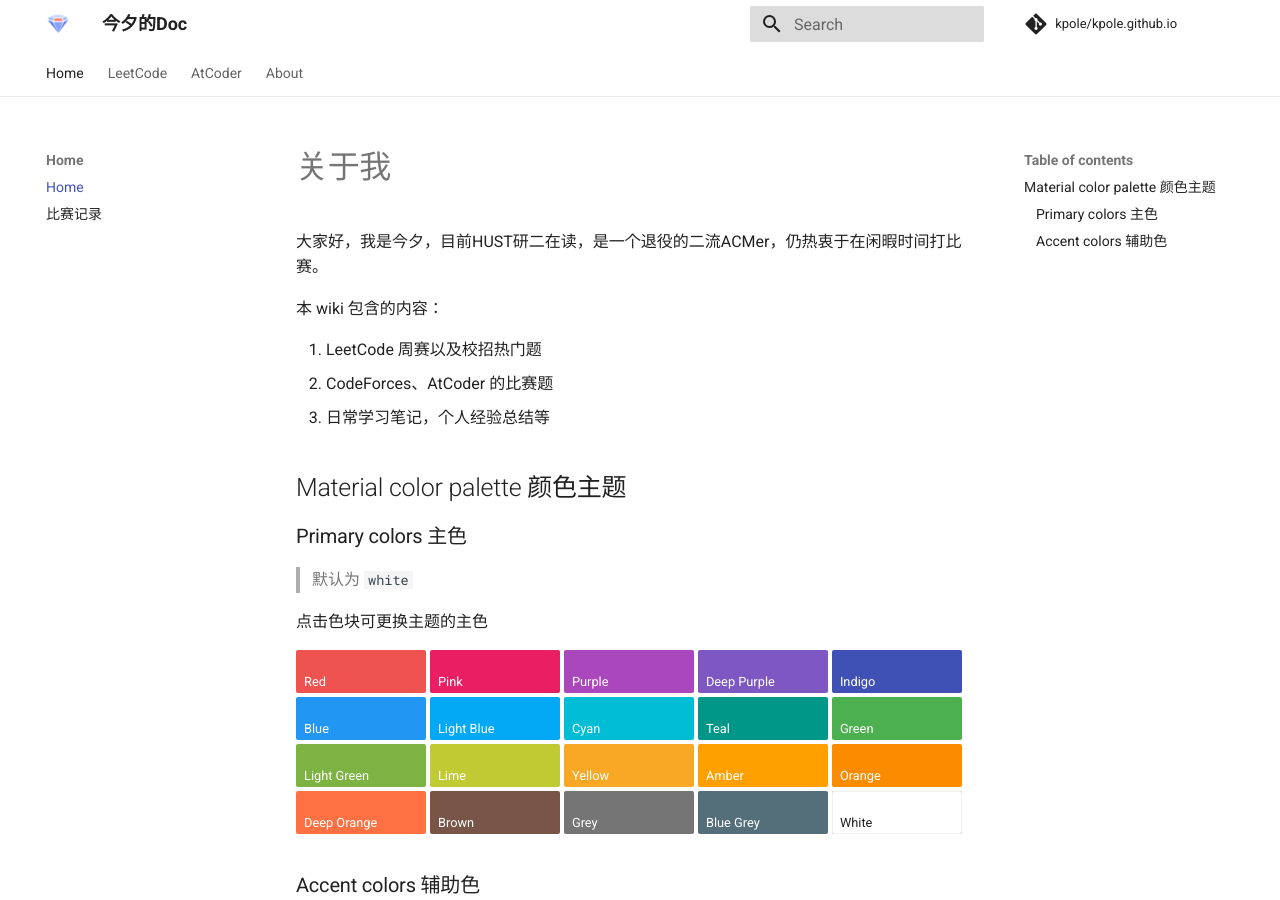
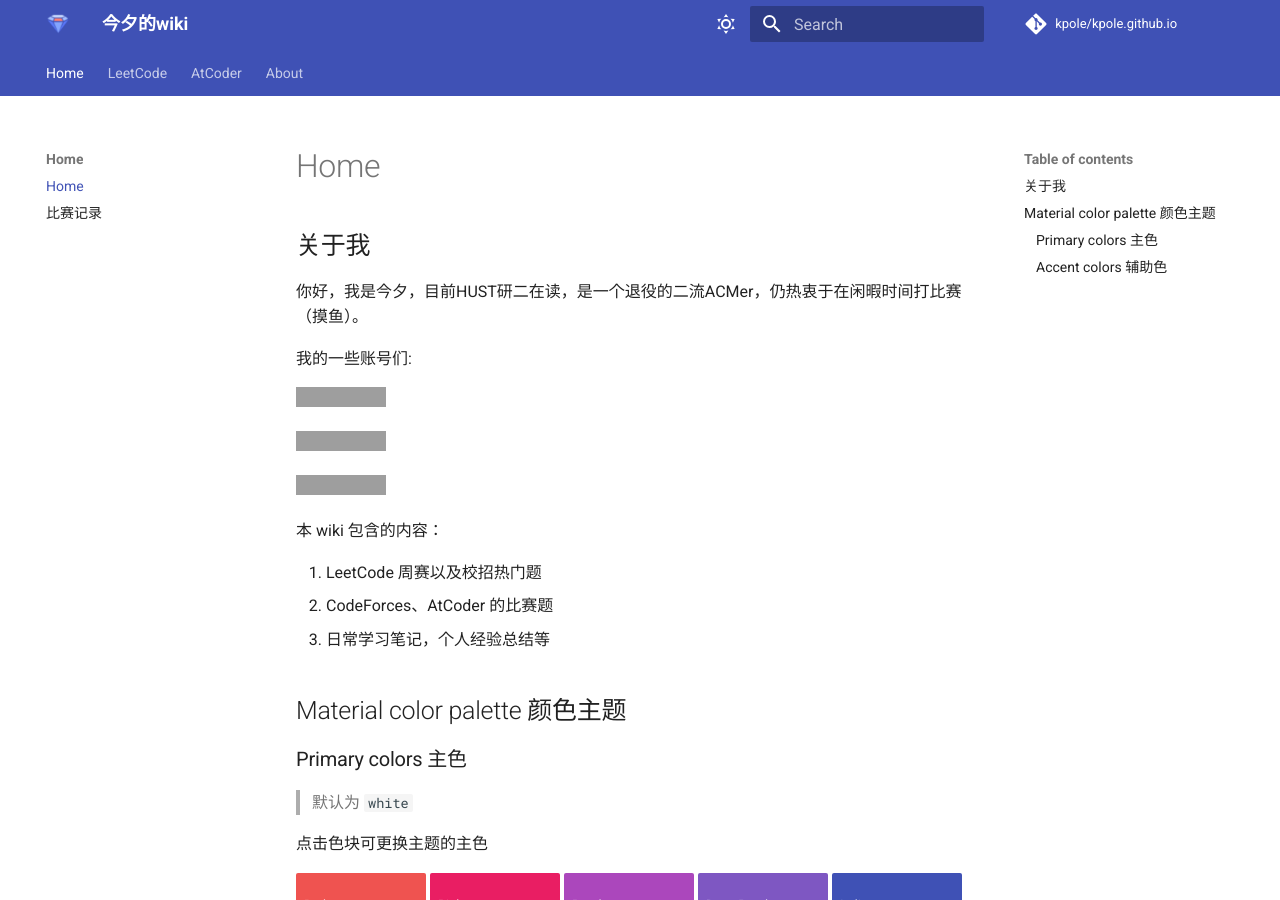
Before and after one commit to kpole/kpole.github.io, an MkDocs documentation site: the page built from docs/index.md, in a window 1280 px wide and 900 px high. Built offline with MkDocs 1.6.1 and Material for MkDocs 9.7.7, drawn with Linux system fonts in a browser that asks for light colours; comment, search, counter and statistics services are not loaded; grey boxes are pictures that could not be loaded.

Commit message:
add info

```diff
--- a/docs/index.md
+++ b/docs/index.md
@@ -1,6 +1,15 @@
-# 关于我
+## 关于我
 
-大家好，我是今夕，目前HUST研二在读，是一个退役的二流ACMer，仍热衷于在闲暇时间打比赛。
+你好，我是今夕，目前HUST研二在读，是一个退役的二流ACMer，仍热衷于在闲暇时间打比赛（摸鱼）。
+
+我的一些账号们:
+
+[![](https://img.shields.io/badge/kirito-master%202180-orange?style=for-the-badge&logo=codeforces)](https://codeforces.com/profile/Kirito)
+
+[![](https://img.shields.io/badge/kpole-1%20Kyu%201828-blue?style=for-the-badge)](https://atcoder.jp/users/kpole)
+
+[![](https://img.shields.io/badge/今夕-Guardian%202832-red?style=for-the-badge&logo=leetcode)](https://leetcode.cn/u/kpole/)
+
 
 本 wiki 包含的内容：
 
--- a/mkdocs.yml
+++ b/mkdocs.yml
@@ -1,4 +1,4 @@
-site_name: 今夕的Doc
+site_name: 今夕的wiki
 
 site_url: 'https://kpole.github.io/'
 site_author: 'kpole'
@@ -32,19 +32,19 @@ theme:
     - navigation.top
     - content.tabs.link
   palette:
-    primary: 'white'
-    accent: 'red'
     # Palette toggle for light mode
-    # - scheme: default
-    #   toggle:
-    #     icon: material/weather-sunny
-    #     name: Switch to dark mode
+    - scheme: default
+      toggle:
+        icon: material/weather-sunny
+        name: Switch to dark mode
 
-    # # Palette toggle for dark mode
-    # - scheme: slate
-    #   toggle:
-    #     icon: material/weather-night
-    #     name: Switch to light mode
+    # Palette toggle for dark mode
+    - scheme: slate
+      toggle:
+        icon: material/weather-night
+        name: Switch to light mode
+    # primary: 'white'
+    # accent: 'red'
 
 
 markdown_extensions:
```
